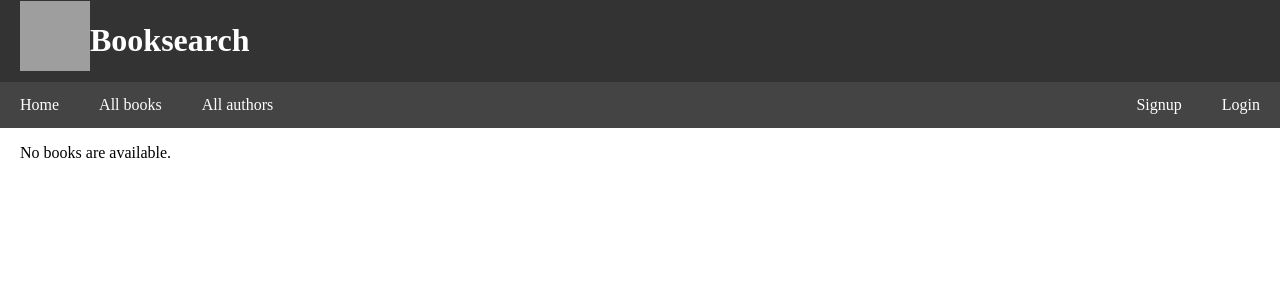
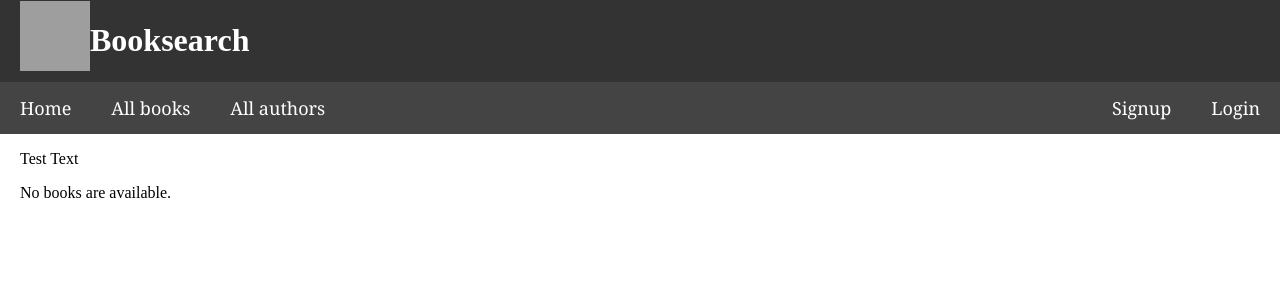
Before and after one commit to algorithm-ssau/booksearch, a Django app: page /catalog/all_books/ in a window 1280 px wide. Shown: the top 300 px of the page. Run offline with Django 3.2, Linux system fonts and the light colour scheme; data that the repository does not hold is empty; grey boxes are pictures that could not be loaded.

Commit message:
catalog stylesheets added

```diff
--- /dev/null
+++ b/catalog/static/catalog/author-detail-style.css
@@ -0,0 +1,4 @@
+a {
+  font-family: Georgia, 'Times New Roman', Times, serif;
+  font-size: large;
+}
--- /dev/null
+++ b/catalog/static/catalog/author-list-style.css
@@ -0,0 +1,4 @@
+a {
+  font-family: Georgia, 'Times New Roman', Times, serif;
+  font-size: large;
+}
--- /dev/null
+++ b/catalog/static/catalog/book-list-style.css
@@ -0,0 +1,4 @@
+a {
+  font-family: Georgia, 'Times New Roman', Times, serif;
+  font-size: large;
+}
--- a/catalog/templates/catalog/all_books.html
+++ b/catalog/templates/catalog/all_books.html
@@ -1,9 +1,17 @@
 {% extends 'base.html' %}
+
+{% load static %}
 
 {% block title %}All books{% endblock %}
 
+{% block head %}
+<link rel="stylesheet" type="text/css" href="{% static 'catalog/book-list-style.css' %}">
+<link rel="stylesheet" type="text/css" href="{% static 'customauth/form-style.css' %}">
+{% endblock %}
+
 {% block content %}
 
+<p>Test Text</p>
 {% if book_list %}
   <ul>
   {% for book in book_list %}
@@ -14,5 +22,4 @@
   <p>No books are available.</p>
 {% endif %}
 
-
 {% endblock %}
```
Also changed, not shown: catalog/templates/catalog/all_authors.html (+7 -0 lines), catalog/templates/catalog/author_detail.html (+7 -0 lines).
